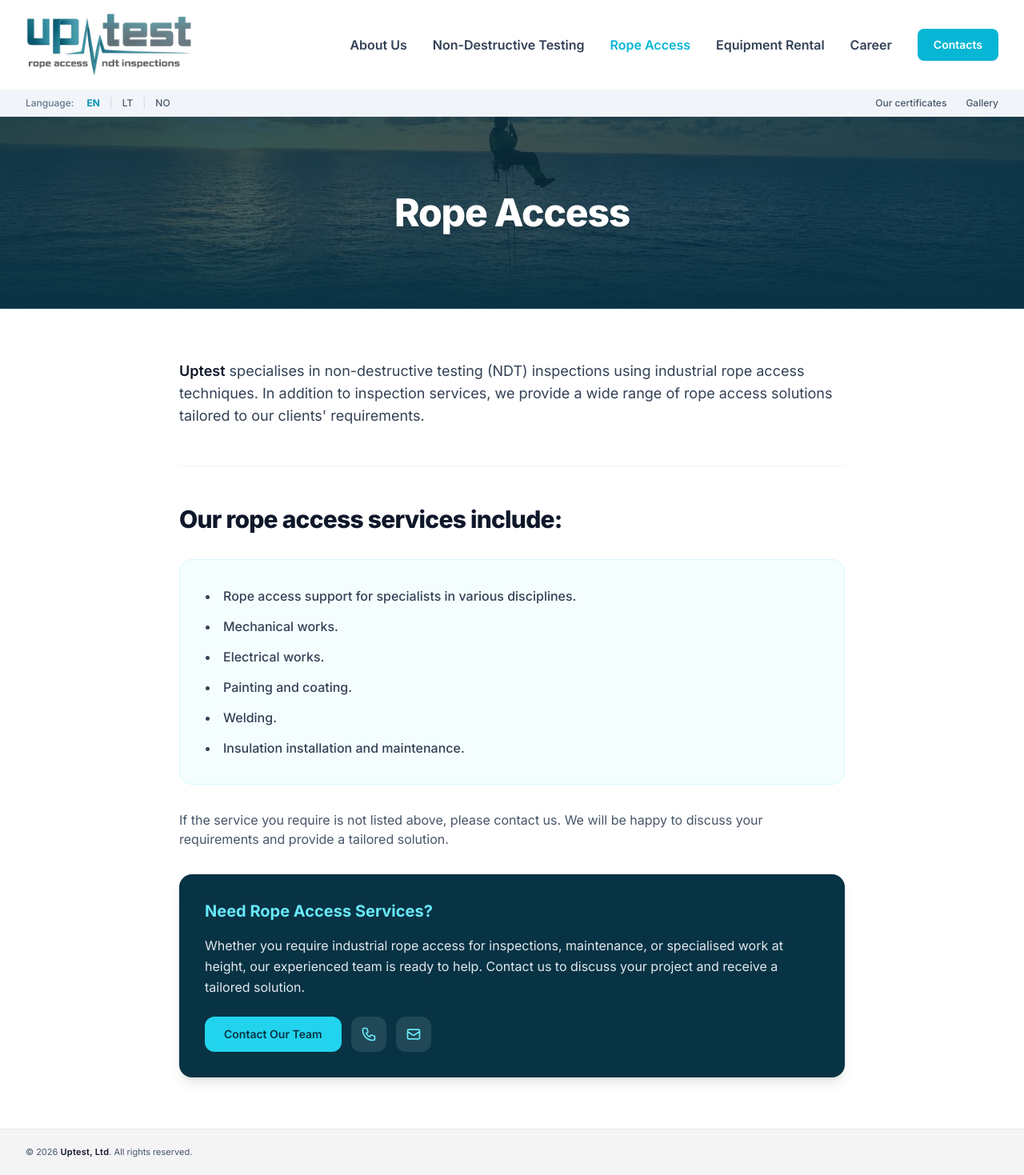
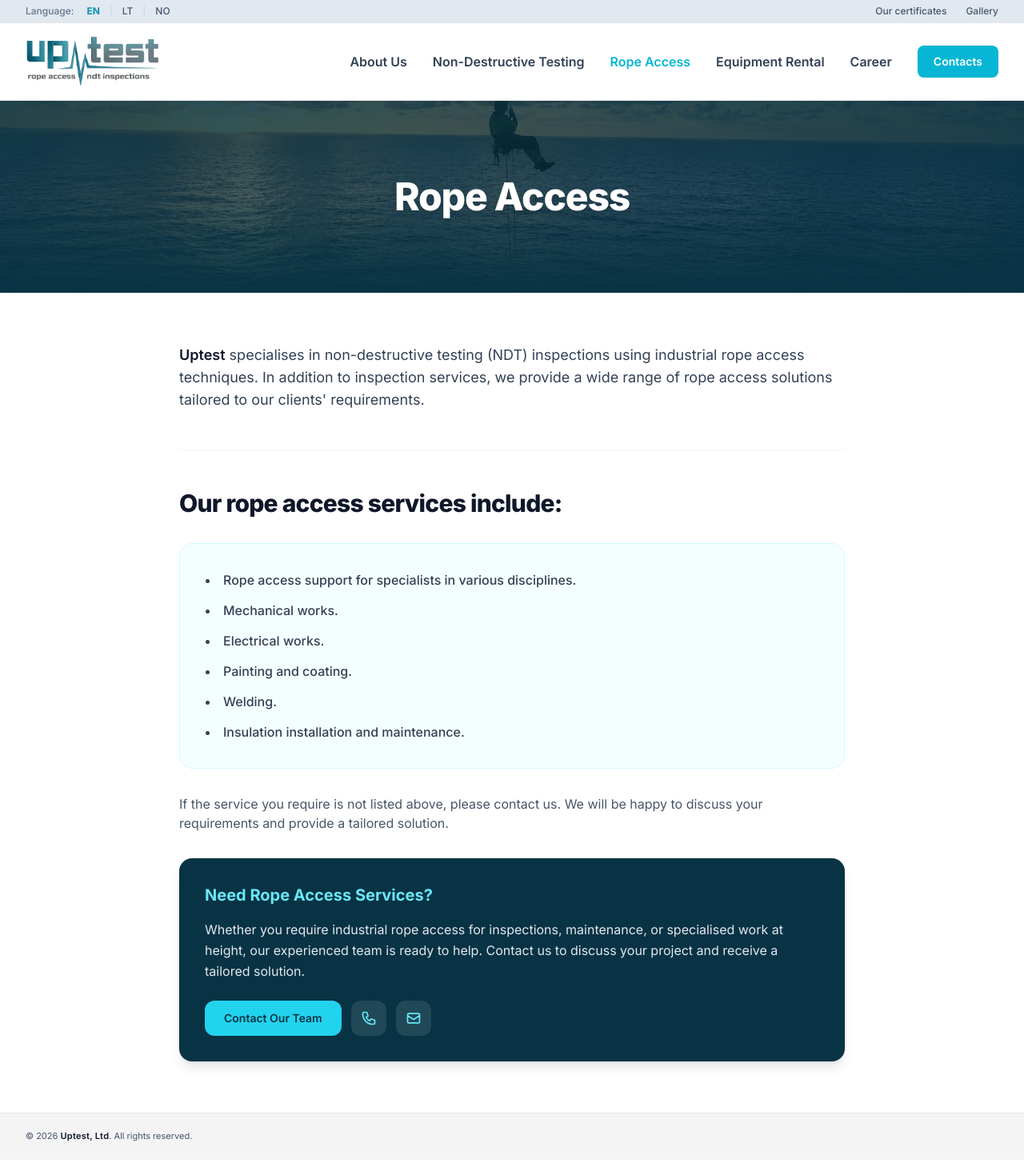
Before and after one commit to mruslys/uptest.no, a Jekyll site: the page built from rope-access/index.html, in a window 1280 px wide. Shown: the whole page at 80% size. Built offline with Jekyll 4.4.1, drawn with Linux system fonts in a browser that asks for light colours; nearby versions of some CDN libraries.

Commit message:
Update header.html

```diff
--- a/_includes/header.html
+++ b/_includes/header.html
@@ -1,6 +1,5 @@
 {% assign data = site.data.data %}
 
-<!-- Surandame dabartinės kalbos pagrindinio puslapio nuorodą (default yra „“ anglų kalbai, „lt/“ lietuvių ir t.t.) -->
 {% assign home_link = "" %}
 {% for lang in data.languages %}
     {% if lang.code == page.lang %}
@@ -9,59 +8,13 @@
 {% endfor %}
 
 <div class="flex-shrink-0">
-    <!-- Headeris užslenka ant slaiderio (absolute) -->
     <header class="shadow-sm">
 
-        <!-- 1. Pagrindinė navigacijos juosta (šviesi ir nepermatoma) -->
-        <div class="bg-white border-b border-gray-100">
-            <div class="max-w-7xl mx-auto px-4 sm:px-6 lg:px-8">
-                <div class="flex justify-between items-center h-24 sm:h-28">
-
-                    <div class="flex-shrink-0 flex items-center py-2">
-                        <a href="{{ site.baseurl }}/{{ home_link }}" class="group transition-transform duration-200 hover:scale-[1.02]">
-                            <img class="h-14 sm:h-20 w-auto object-contain" src="{{ site.baseurl }}/images/uptest-logo.png" alt="Uptest Logo">
-                        </a>
-                    </div>
-
-                    <nav class="hidden lg:flex items-center space-x-8">
-                        {% for nav_item in data.nav %}
-                            {% assign item = nav_item[1] %}
-                            {% assign is_active = false %}
-                            {% if page.current_page == nav_item[0] or page.url == item.link[page.lang] %}
-                                {% assign is_active = true %}
-                            {% endif %}
-
-                            {% if item.highlight %}
-                                <a href="{{ site.baseurl }}/{{ item.link[page.lang] }}" class="ml-2 inline-flex items-center justify-center px-5 py-2.5 rounded-lg font-semibold text-sm text-white {% if is_active %}bg-brand-600{% else %}bg-brand-500 hover:bg-brand-600{% endif %} shadow-sm transition-all">
-                                    {{ item.title[page.lang] }}
-                                </a>
-                            {% else %}
-                                <!-- Pakeista iš text-base į text-sm/text-base balansui -->
-                                <a href="{{ site.baseurl }}/{{ item.link[page.lang] }}" class="relative font-semibold text-sm lg:text-base transition-colors py-2 {% if is_active %}text-brand-500{% else %}text-slate-700 hover:text-brand-500{% endif %}">
-                                    {{ item.title[page.lang] }}
-                                </a>
-                            {% endif %}
-                        {% endfor %}
-                    </nav>
-
-                    <!-- Padidinta hamburger ikona mobiliems -->
-                    <div class="lg:hidden flex items-center">
-                        <button id="mobile-menu-button" type="button" class="text-slate-700 hover:text-brand-500 focus:outline-none p-2 rounded-lg hover:bg-slate-100">
-                            <svg class="w-8 h-8" fill="none" viewBox="0 0 24 24" stroke="currentColor">
-                                <path stroke-linecap="round" stroke-linejoin="round" stroke-width="2.2" d="M4 6h16M4 12h16M4 18h16"/>
-                            </svg>
-                        </button>
-                    </div>
-
-                </div>
-            </div>
-        </div>
-
-        <!-- 2. Apatinė juosta (Kalbos + Secondary menu) – sureguliuoti dydžiai -->
-        <div class="bg-slate-100 text-slate-700 text-xs py-2 border-b border-gray-200">
+        <!-- Kalbos ir secondary menu juosta patčiame viršuje su tamsiu fonu -->
+       <!-- Kalbos ir secondary menu juosta perkelta į patį viršų -->
+        <div class="bg-slate-200 text-slate-700 text-xs py-1.5 border-b border-gray-200">
             <div class="max-w-7xl mx-auto px-4 sm:px-6 lg:px-8 flex justify-between items-center">
 
-                <!-- Kalbų pasirinkimas kairėje -->
                 <div class="flex items-center space-x-3 text-xs">
                     <span class="text-slate-500 font-medium mr-1 hidden sm:inline">{{ data.common[page.lang].language }}:</span>
                     {% for lang in data.languages %}
@@ -84,7 +37,6 @@
                     {% endfor %}
                 </div>
 
-                <!-- Sekundinis meniu dešinėje -->
                 <div class="flex items-center space-x-6 text-xs font-medium">
                     {% for item in data.secondary %}
                         <a href="{{ site.baseurl }}/{{ item.link[page.lang] }}" class="hover:text-brand-600 transition-colors hidden sm:inline-block text-slate-600">
@@ -96,7 +48,49 @@
             </div>
         </div>
 
-        <!-- Mobili versija -->
+        <!-- Pagrindinis meniu juosta -->
+        <div class="bg-white border-b border-gray-100">
+            <div class="max-w-7xl mx-auto px-4 sm:px-6 lg:px-8">
+                <div class="flex justify-between items-center h-20 sm:h-24">
+
+                    <div class="flex-shrink-0 flex items-center py-2">
+                        <a href="{{ site.baseurl }}/{{ home_link }}" class="group transition-transform duration-200 hover:scale-[1.02]">
+                            <img class="h-12 sm:h-16 w-auto object-contain" src="{{ site.baseurl }}/images/uptest-logo.png" alt="Uptest Logo">
+                        </a>
+                    </div>
+
+                    <nav class="hidden lg:flex items-center space-x-8">
+                        {% for nav_item in data.nav %}
+                            {% assign item = nav_item[1] %}
+                            {% assign is_active = false %}
+                            {% if page.current_page == nav_item[0] or page.url == item.link[page.lang] %}
+                                {% assign is_active = true %}
+                            {% endif %}
+
+                            {% if item.highlight %}
+                                <a href="{{ site.baseurl }}/{{ item.link[page.lang] }}" class="ml-2 inline-flex items-center justify-center px-5 py-2.5 rounded-lg font-semibold text-sm text-white {% if is_active %}bg-brand-600{% else %}bg-brand-500 hover:bg-brand-600{% endif %} shadow-sm transition-all">
+                                    {{ item.title[page.lang] }}
+                                </a>
+                            {% else %}
+                                <a href="{{ site.baseurl }}/{{ item.link[page.lang] }}" class="relative font-semibold text-sm lg:text-base transition-colors py-2 {% if is_active %}text-brand-500{% else %}text-slate-700 hover:text-brand-500{% endif %}">
+                                    {{ item.title[page.lang] }}
+                                </a>
+                            {% endif %}
+                        {% endfor %}
+                    </nav>
+
+                    <div class="lg:hidden flex items-center">
+                        <button id="mobile-menu-button" type="button" class="text-slate-700 hover:text-brand-500 focus:outline-none p-2 rounded-lg hover:bg-slate-100">
+                            <svg class="w-8 h-8" fill="none" viewBox="0 0 24 24" stroke="currentColor">
+                                <path stroke-linecap="round" stroke-linejoin="round" stroke-width="2.2" d="M4 6h16M4 12h16M4 18h16"/>
+                            </svg>
+                        </button>
+                    </div>
+
+                </div>
+            </div>
+        </div>
+
         <div id="mobile-menu-panel" class="hidden lg:hidden bg-white border-b border-gray-200 shadow-xl absolute w-full left-0 z-50">
             <div class="px-4 pt-3 pb-5 space-y-1.5">
                 {% for nav_item in data.nav %}
```
